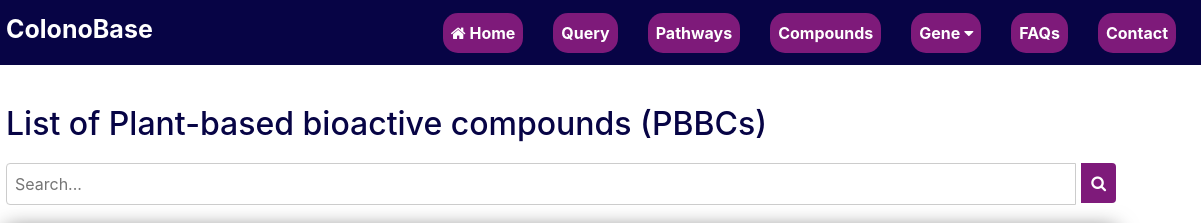
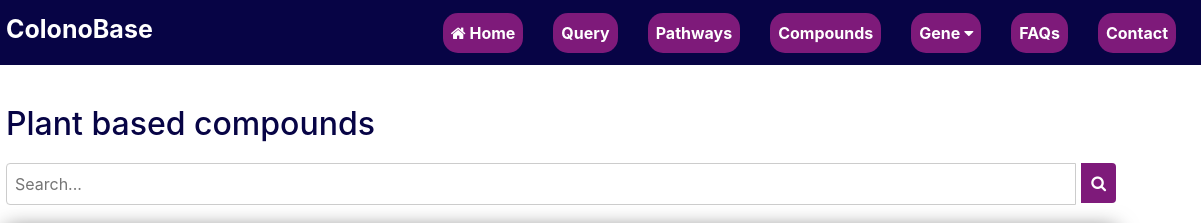
Before and after one commit to kumaar-piyush/CBase, a plain HTML site: page natural_compound_list.html in a window 1280 px wide. Shown: the top 223 px of the page, 79-1280 px from the left. Drawn offline with nearby package versions, Linux system fonts and the light colour scheme.

Commit message:
Update natural_compound_list.html

```diff
--- a/natural_compound_list.html
+++ b/natural_compound_list.html
@@ -66,7 +66,7 @@
     <div class="container">
         <div class="row">
             <div class="col-md-12">
-                <h2 class="table-subheading" style="margin-top: 40px">List of Plant-based bioactive compounds (PBBCs)</h2>
+                <h2 class="table-subheading" style="margin-top: 40px">Plant based compounds</h2>
     <div class="search-container">
         <input type="text" id="search-input" placeholder="Search...">
         <button type="button" id="search-button"><i class="fa fa-search"></i></button>
```
